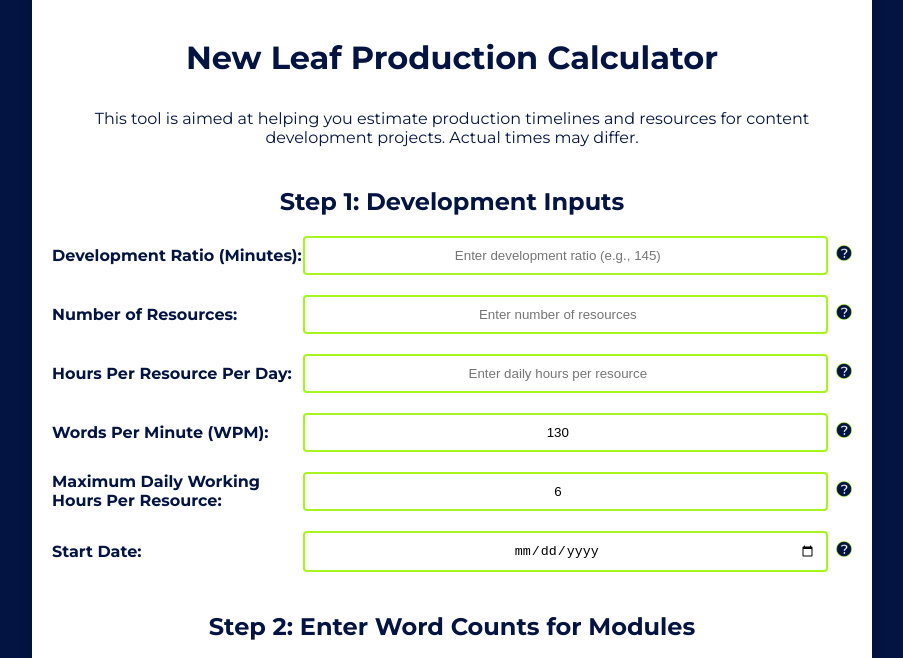
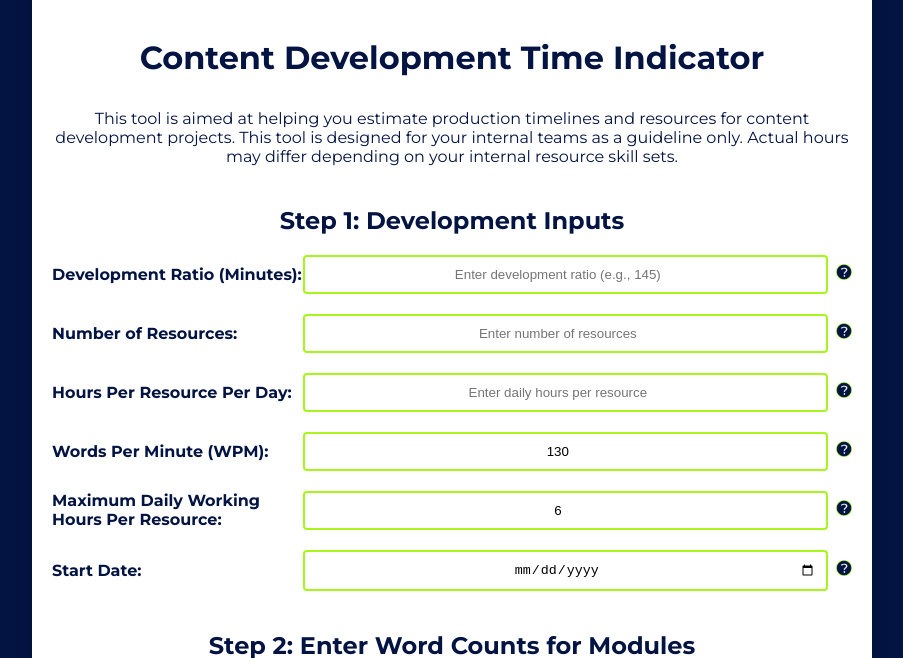
Before and after one commit to PhilHanly/productioncalculator, a plain HTML site: page index.html in a window 1280 px wide. Shown: the part 116-774 px from the top of the page, without its empty margins (188-1091 px from the left). Drawn offline with nearby package versions, Linux system fonts and the light colour scheme.

Commit message:
Update index.html
Still to edit HREF

```diff
--- a/index.html
+++ b/index.html
@@ -196,8 +196,8 @@
 <body>
   <div class="calculator-container">
     <img src="new-leaf-logo.png" alt="New Leaf Logo" class="logo">
-    <h1>New Leaf Production Calculator</h1>
-    <p>This tool is aimed at helping you estimate production timelines and resources for content development projects. Actual times may differ.</p>
+    <h1>Content Development Time Indicator</h1>
+    <p>This tool is aimed at helping you estimate production timelines and resources for content development projects. This tool is designed for your internal teams as a guideline only. Actual hours may differ depending on your internal resource skill sets.</p>
 
     <!-- Step 1: Development Inputs -->
     <h2>Step 1: Development Inputs</h2>
@@ -207,7 +207,7 @@
       <input type="number" id="ratio" placeholder="Enter development ratio (e.g., 145)" required>
       <div class="tooltip-icon">
         <img src="Tool-tip.png" alt="Tooltip Icon">
-        <div class="tooltip-text">Enter the number of minutes required to develop one minute of content. Example: 145 minutes.</div>
+        <div class="tooltip-text">Enter the number of minutes required to develop one minute of content. See a detailed explanation <href></href> here.</div>
       </div>
     </div>
 
```
